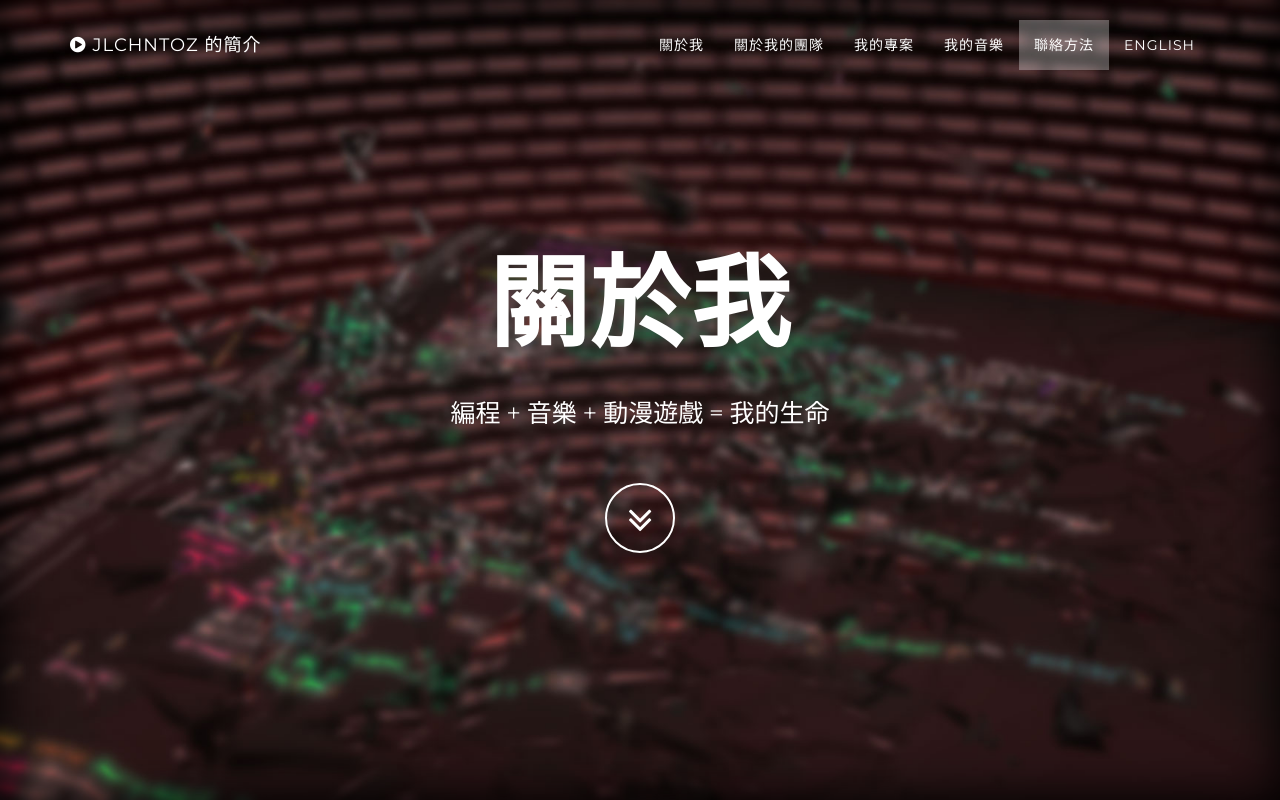
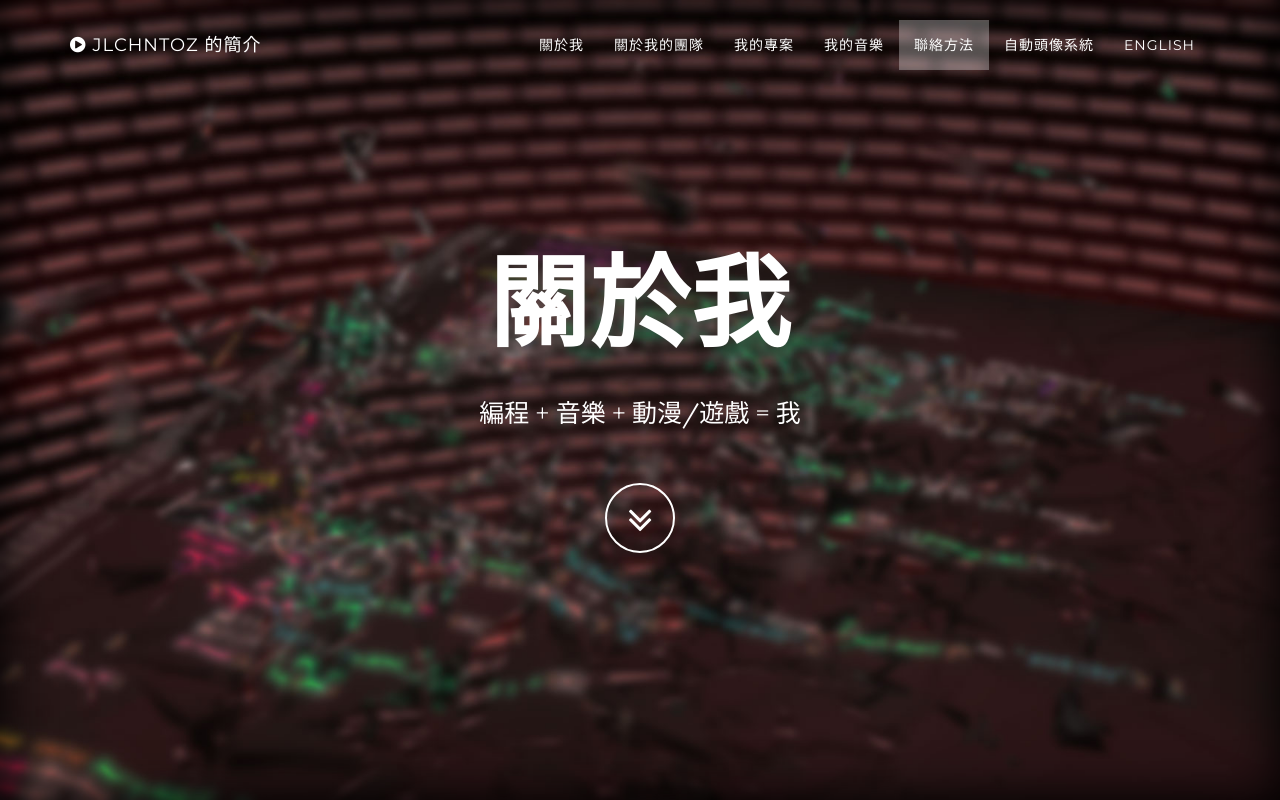
Before and after one commit to JLChnToZ/JLChnToZ.github.io, a plain HTML site: page zh-tw.html in a window 1280 px wide. Shown: the top 800 px of the page. Drawn offline with Linux system fonts and the light colour scheme; no server answers.

Commit message:
Added some links :)

```diff
--- a/zh-tw.html
+++ b/zh-tw.html
@@ -68,6 +68,9 @@
                     <li>
                         <a class="page-scroll" href="#contact">聯絡方法</a>
                     </li>
+                  <li>
+                    <a href="https://avatars.moe/?lang=zh">自動頭像系統</a>
+                  </li>
                     <li>
                         <a href="./">English</a>
                     </li>
@@ -85,7 +88,7 @@
                 <div class="row">
                     <div class="col-md-8 col-md-offset-2">
                         <h1 class="brand-heading">關於我</h1>
-                        <p class="intro-text">編程 + 音樂 + 動漫遊戲 = 我的生命</p>
+                        <p class="intro-text">編程 + 音樂 + 動漫/遊戲 = 我</p>
                         <a href="#me" class="btn btn-circle page-scroll">
                             <i class="fa fa-angle-double-down animated"></i>
                         </a>
```
Also changed, not shown: index.html (+3 -0 lines).
